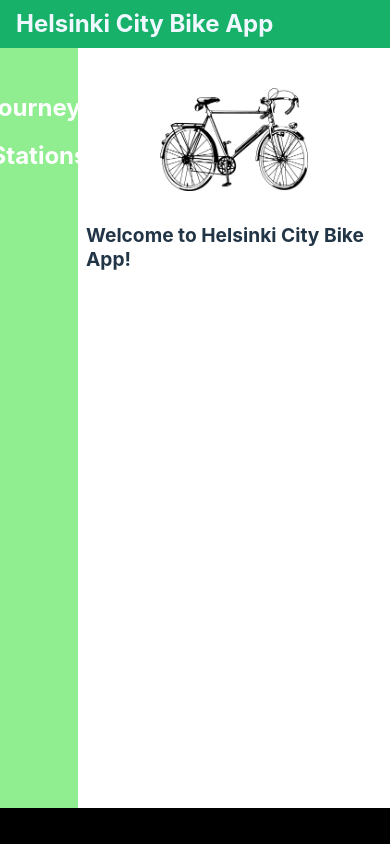
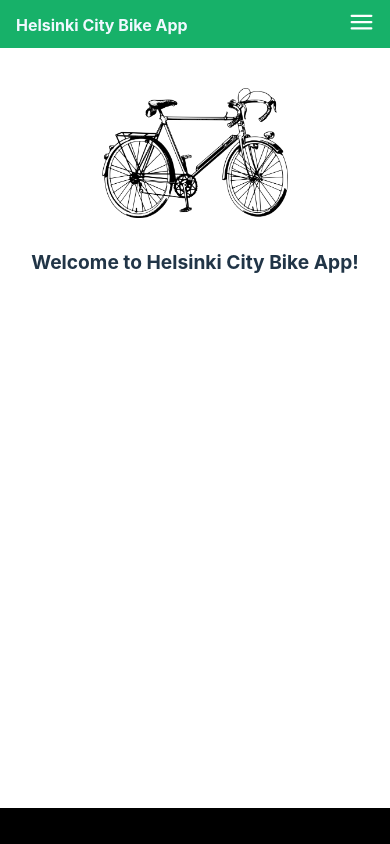
Before and after one commit to miikkaak/citybike-demo-front, a React (Vite) app: page / in a window 390 px wide. Shown: the top 844 px of the page. Built offline with nearby package versions, Linux system fonts and the light colour scheme.

Commit message:
responsive styles

```diff
--- a/package.json
+++ b/package.json
@@ -13,6 +13,7 @@
     "@emotion/styled": "^11.10.5",
     "@mui/material": "^5.11.2",
     "@mui/x-data-grid": "^5.17.17",
+    "@vitejs/plugin-react-refresh": "^1.3.6",
     "axios": "^1.2.2",
     "dotenv": "^16.0.3",
     "react": "^18.2.0",
--- a/src/components/layout/Header.jsx
+++ b/src/components/layout/Header.jsx
@@ -1,11 +1,32 @@
+import { useState } from 'react';
 import '../../styles/header.css';
 import { Link } from 'react-router-dom';
+import Burger from '../../assets/menu.svg';
 
 function Header() {
+    const [isOpen, setIsOpen] = useState(false);
+
+    const openMenu = () => {
+        setIsOpen(!isOpen);
+    }
+
+    const closeMenu = () => {
+        setIsOpen(false);
+    }
+
     return (
         <header className="header">
-            <div>
+            <div onClick={closeMenu}>
                 <Link to="/">Helsinki City Bike App</Link>
+            </div>
+            <div className='mobile-header'>
+                <div className='burger'>
+                    <img src={Burger} onClick={openMenu} className={`burger-icon ${isOpen ? 'rotate' : ''}`}/>
+                </div>
+                <div className={`mobile-menu ${isOpen ? '' : 'hidden zero-height'}`}>
+                    <div onClick={openMenu} className="row-item mobile"><Link to='/journeys'>Journeys</Link></div>
+                    <div onClick={openMenu} className="row-item mobile"><Link to='/stations'>Stations</Link></div>
+                </div>
             </div>
         </header>
     );
--- a/src/index.css
+++ b/src/index.css
@@ -114,3 +114,18 @@ button:focus-visible {
   font-size: 1rem;
   margin: 1rem 0;
 }
+
+@media screen and (max-width: 768px) {
+  .main-content {
+    max-width: 100%;
+    width: 100%;
+  }
+
+  .main-heading {
+    margin: 2rem .5rem 0 .5rem;
+  }
+
+  .info-container {
+    margin: 2rem .5rem;
+  }
+}
--- a/src/styles/header.css
+++ b/src/styles/header.css
@@ -2,7 +2,9 @@
     height: 3rem;
     background: #17b169;
     display: flex;
+    flex-direction: row;
     align-items: center;
+    justify-content: space-between;
     color: aliceblue;
     font-size: 1.5rem;
     font-weight: bold;
@@ -17,3 +19,73 @@
 .header div {
     margin-left: 1rem;
 }
+
+.mobile-header {
+    display: none;
+    height: 4rem;
+}
+
+.mobile-menu {
+    opacity: 1;
+    transition: all .3s;
+    position: absolute;
+    top: 3rem;
+    left: 0;
+    z-index: 1000;
+    background-color: #90ee90;
+    width: 100%;
+    height: 100%;
+    display: flex;
+    flex-direction: column;
+    justify-content: center;
+    align-items: center;
+    text-align: center;
+    margin:0 !important
+}
+
+.mobile-menu .mobile {
+    padding: 1rem 0;
+    flex: 0 0 10%;
+}
+
+.mobile-menu .mobile a{
+    font-size: 1.5rem;
+}
+
+.hidden {
+    opacity: 0 !important;
+}
+
+.rotate {
+    transform: rotate(270deg);
+
+}
+
+.zero-height {
+    height: 0 !important;
+}
+
+.burger-icon {
+    transition: all .5s cubic-bezier(0.95, 0.05, 0.795, 0.035);
+    opacity: 1;
+    z-index: 9999;
+    margin: 0;
+}
+
+.burger {
+    padding: 1rem;
+    position: relative;
+}
+
+@media screen and (max-width: 762px) {
+    .mobile-header {
+        display: flex !important;
+        flex-direction: column;
+        align-items: center;
+        justify-content: center;
+    }
+
+    .header a{
+        font-size: 1rem;
+    }
+}
--- a/src/styles/sidebar.css
+++ b/src/styles/sidebar.css
@@ -26,3 +26,9 @@
 .links a:hover {
     color: #4d5d53;
 }
+
+@media screen and (max-width: 768px) {
+    .sidebar {
+        display: none !important;
+    }
+}
```
Also changed, not shown: src/assets/menu.svg (added), 1 other file (tests, documents, lock files or other folders).
